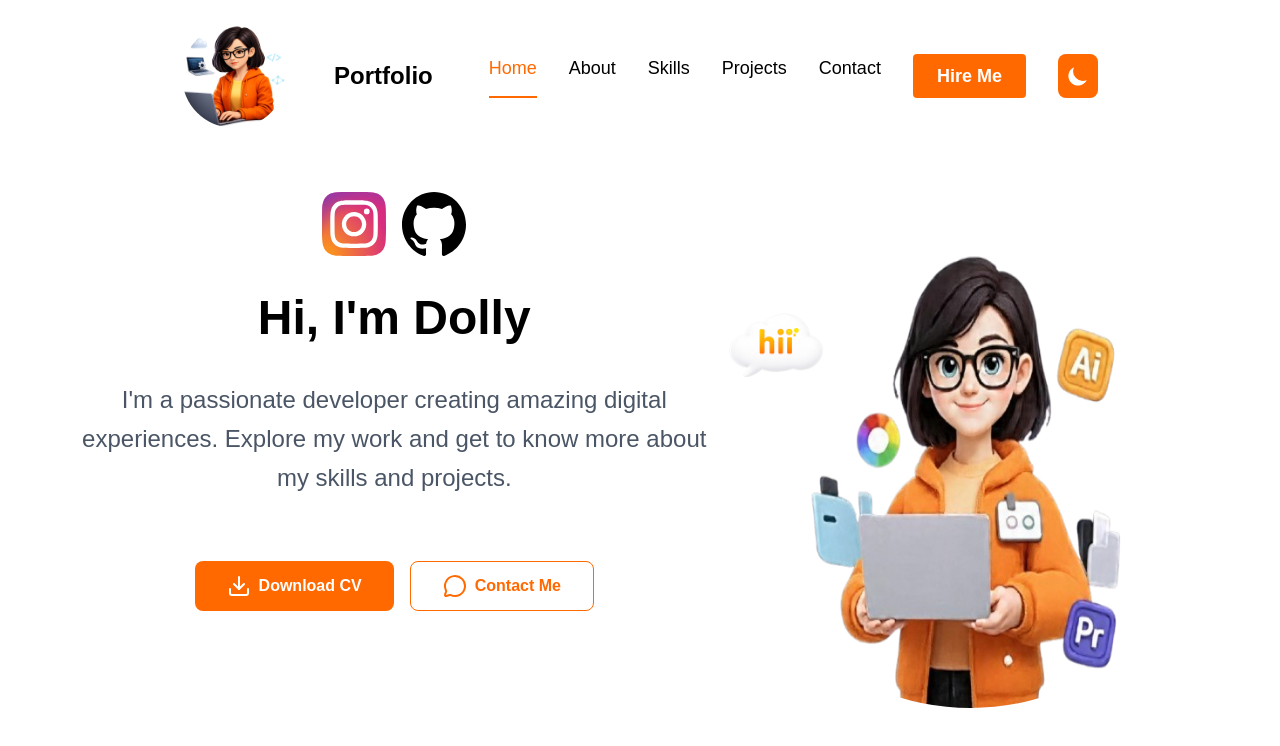
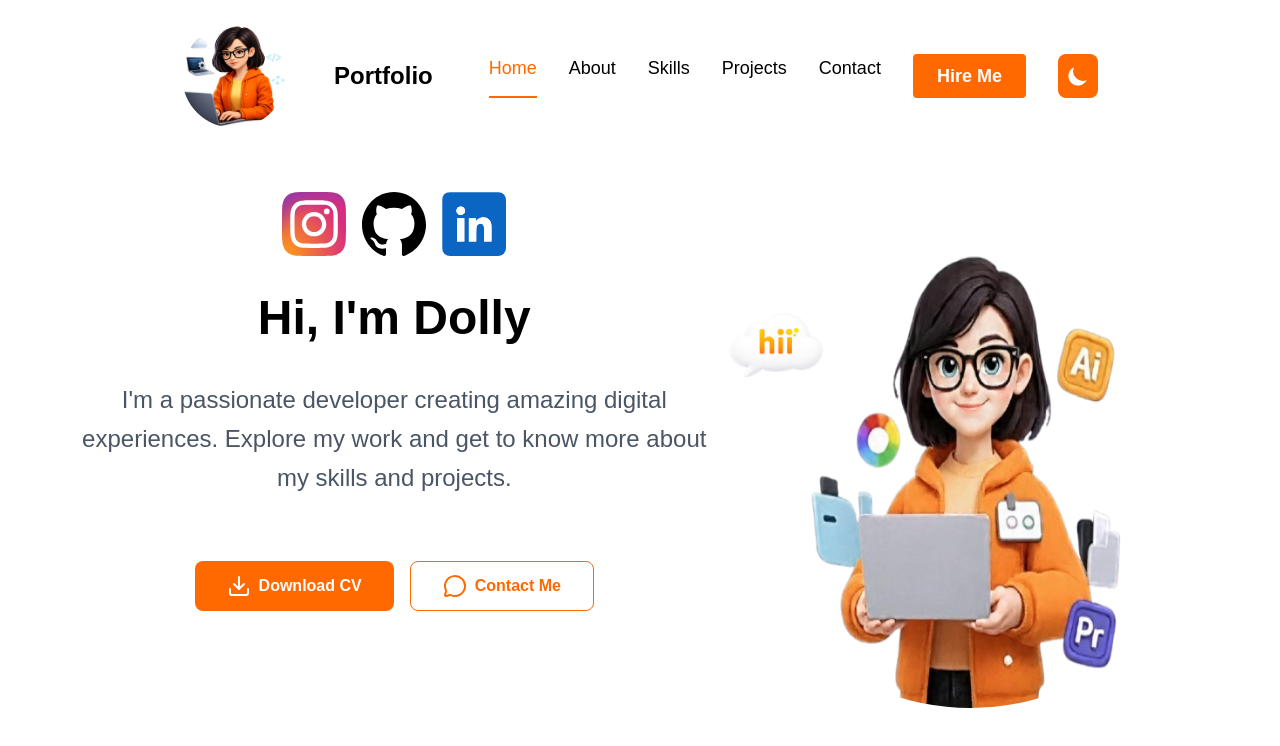
Before and after one commit to Dolly-6232/Dolly-Software-Engineer-Portfolio, a Next.js app: page / in a window 1280 px wide. Shown: the top 746 px of the page. Built offline with nearby package versions, Linux system fonts and the light colour scheme.

Commit message:
added linkdin

```diff
--- a/app/page.tsx
+++ b/app/page.tsx
@@ -98,6 +98,8 @@ export default function Home() {
           >
             <a href="https://www.instagram.com/shivangi_s015/?hl=en" target="_blank" rel="noopener noreferrer"><Image src="/instagram.svg" alt="Instagram" width={64} height={64} className="rounded-lg" /></a>
             <a href="https://github.com/Dolly-6232/" target="_blank" rel="noopener noreferrer"><Image src="/github.svg" alt="GitHub" width={64} height={64} className="rounded-lg bg-white" /></a>
+            <a href="http://linkedin.com/in/dolly-taide-9491082b4" target="_blank" rel="noopener noreferrer"><Image src="/linkdin.svg" alt="GitHub" width={64} height={64} className="rounded-lg bg-white" /></a>
+
           </motion.div>
           <motion.h1
             initial={{ opacity: 0, y: 50 }}
```
Also changed, not shown: public/linkdin.svg (added).
